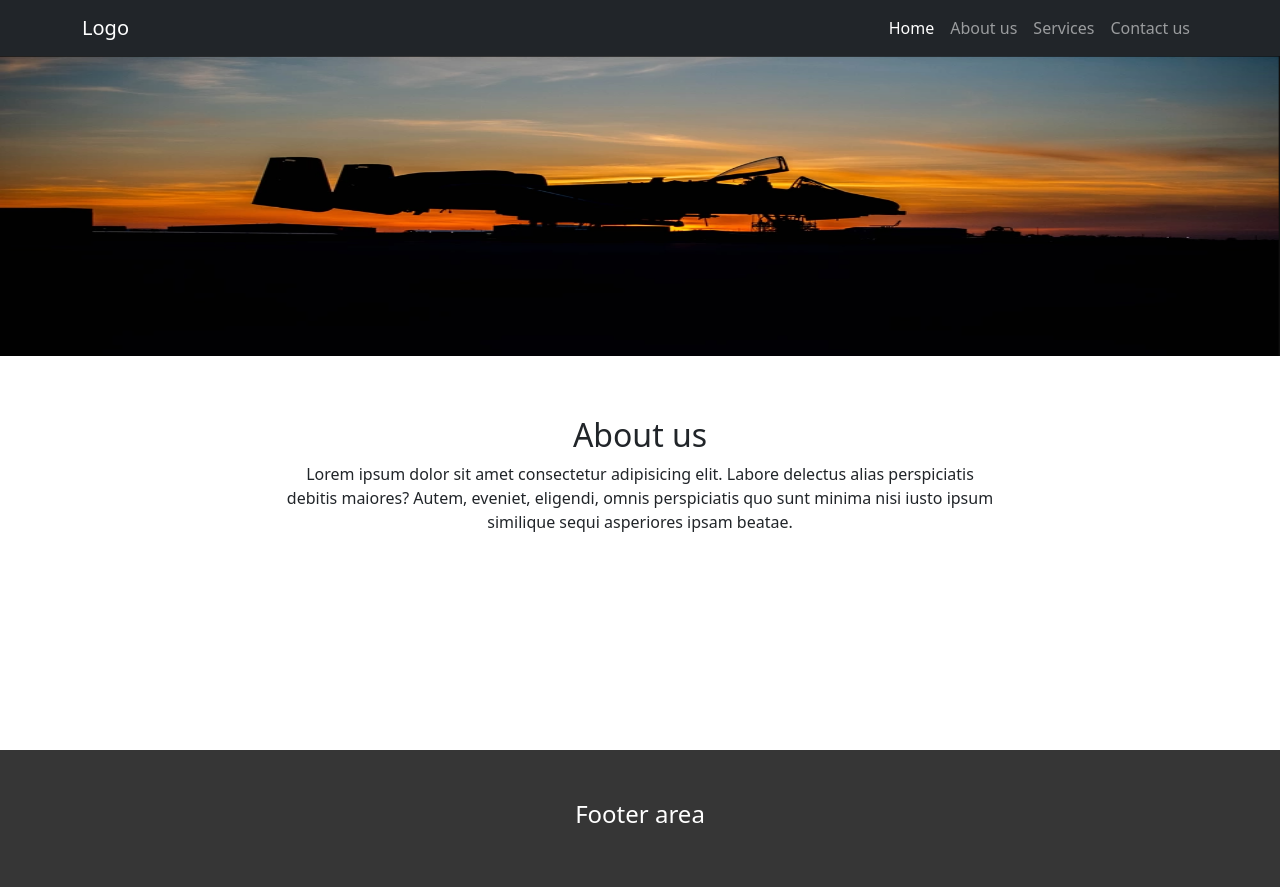
After one commit to Ashok734/django-edu, a Django app: page /about/ in a window 1280 px wide. The commit adds this page. Run offline with Django 5.2, Linux system fonts and the light colour scheme; some libraries are stand-ins or nearby versions.

Commit message:
home and about page rander

```diff
--- a/home/urls.py
+++ b/home/urls.py
@@ -3,6 +3,7 @@ from django.urls import path
 from home import views
 urlpatterns = [
     path('', views.home_page, name='home_page'),
+    path('about/', views.about_page, name='about_page'),
 
 
 ]
--- a/home/views.py
+++ b/home/views.py
@@ -11,3 +11,7 @@ def home_page(request):
     }
 
     return render(request, "home.html", context)
+
+
+def about_page(request):
+    return render(request, "about.html")
--- a/static/css/mainstyle.css
+++ b/static/css/mainstyle.css
@@ -8,10 +8,7 @@
     margin-top: 60px;
 }
 
-#services-wrapper .card img {
-    height: 200px;
-    width: 100%;
-}
+
     #services-wrapper .head-title {
         text-align: center;
         padding-left: 200px;
@@ -32,3 +29,14 @@
     padding-top: 50px;
     padding-bottom: 50px;
 }
+.about-img img {
+    width: 100%;
+    height: 300px;
+}
+#services-wrapper .head-title-p {
+    padding-bottom: 200px !important;
+    text-align: center;
+    padding-right: 200px;
+    padding-left: 200px;
+
+}
--- /dev/null
+++ b/templates/about.html
@@ -0,0 +1,16 @@
+{% extends "base.html" %}
+{% block body %}
+{% load static %}
+   <section id="services-wrapper">
+    <div class="about-img">
+    <img src="{% static "images/s1.png" %}" class="img-fluid" alt="img">
+  </div>
+    <div class="container">
+      <h2>About us</h2>
+      <p class="head-title-p">
+        Lorem ipsum dolor sit amet consectetur adipisicing elit. Labore delectus alias perspiciatis debitis maiores? Autem, eveniet, eligendi, omnis perspiciatis quo sunt minima nisi iusto ipsum similique sequi asperiores ipsam beatae.
+      </p>
+
+    </div>
+   </section>
+{% endblock body %}
--- /dev/null
+++ b/templates/base.html
@@ -0,0 +1,18 @@
+<!doctype html>
+  <head>
+    {% load static %}
+     <link rel="stylesheet" href="{% static "css/mainstyle.css" %}">
+      <link rel="stylesheet" href="{% static "css/bootstrap.min.css" %}">
+    <title>Blog web templates</title>
+  </head>
+  <body>
+
+     {% include "navbar.html" %}
+    {% block body %}
+
+    {% endblock body %}
+    {% include "footer.html" %}
+
+    <script src="{% static "js/bootstrap.min.js" %}"></script>
+</body>
+</html>
--- /dev/null
+++ b/templates/footer.html
@@ -0,0 +1,7 @@
+
+{% load static %}
+<section id="footer-wrapper">
+    <div class="container">
+      <h4>Footer area</h4>
+    </div>
+  </section>
--- /dev/null
+++ b/templates/navbar.html
@@ -0,0 +1,29 @@
+{% load static %}
+<section id="navbar-wrapper">
+    <nav class="navbar navbar-expand-lg navbar-dark bg-dark">
+      <div class="container">
+        <a class="navbar-brand" href="#">Logo</a>
+        <button class="navbar-toggler" type="button" data-bs-toggle="collapse" data-bs-target="#navbarSupportedContent" aria-controls="navbarSupportedContent" aria-expanded="false" aria-label="Toggle navigation">
+          <span class="navbar-toggler-icon"></span>
+        </button>
+        <div class="collapse navbar-collapse" id="navbarSupportedContent">
+          <ul class="navbar-nav ms-auto mb-2 mb-lg-0">
+            <li class="nav-item">
+              <a class="nav-link active" aria-current="page" href="{% url "home_page" %}">Home</a>
+            </li>
+            <li class="nav-item">
+              <a class="nav-link" href="{% url "about_page" %}">About us</a>
+            </li>
+            <li class="nav-item">
+              <a class="nav-link" href="#">Services</a>
+            </li>
+            <li class="nav-item">
+              <a class="nav-link" href="#">Contact us</a>
+            </li>
+
+          </ul>
+
+        </div>
+      </div>
+    </nav>
+  </section>
```
Also changed, not shown: templates/contact.html (added, +97 -0 lines), templates/home.html (+4 -50 lines), templates/services.html (added, +62 -0 lines), db.sqlite3, images/Screenshot_1.png (deleted), media/images/1.png (added), media/images/347802965_642674474342106_7336397578003603692_n.jpg (deleted), media/images/5.png (added), media/images/Screenshot_1.png (deleted), media/images/ashok.jpg (deleted), media/images/s1.png (deleted).
